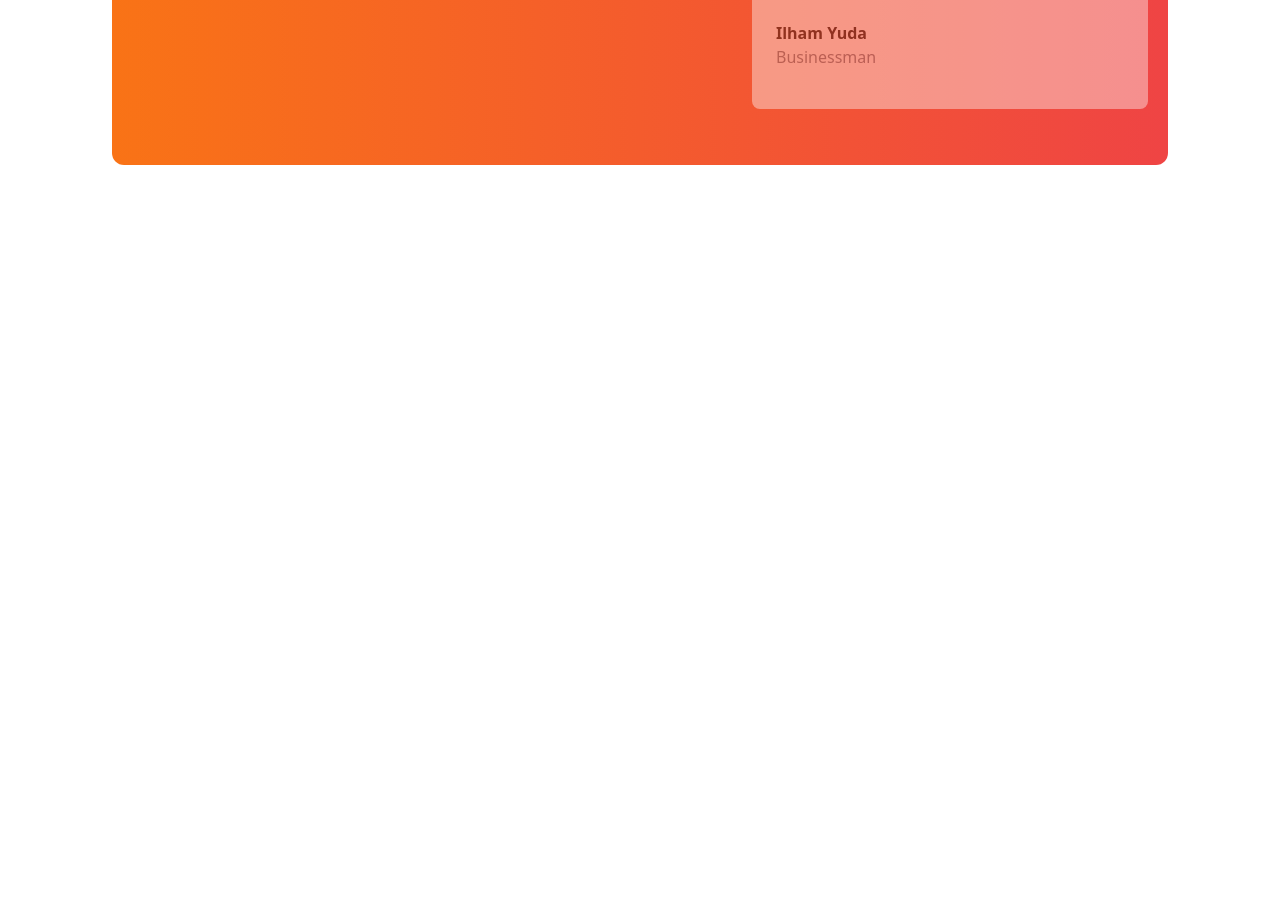
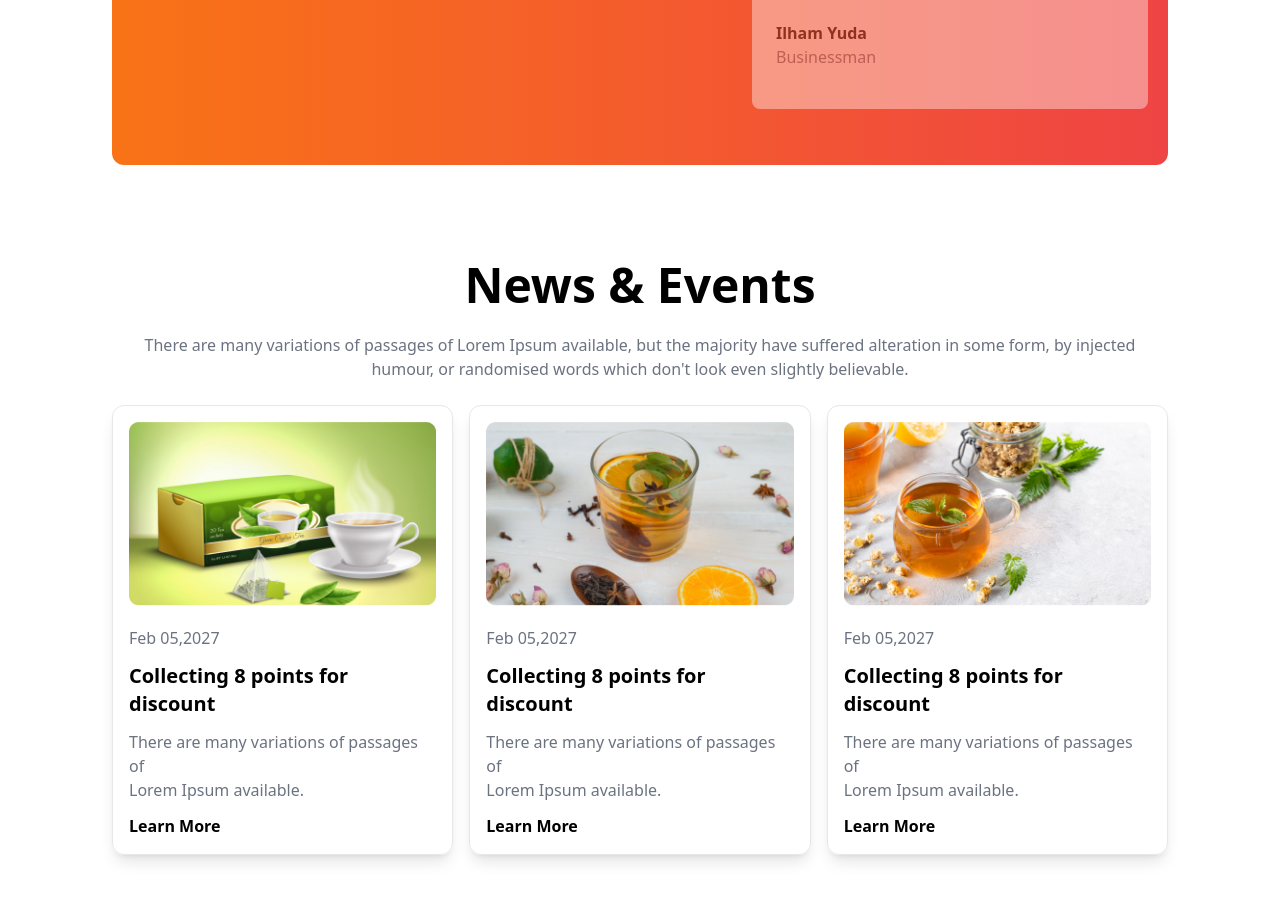
Before and after one commit to abdeyrabby404/tea-house-restaurant, a plain HTML site: page index.html in a window 1280 px wide. Shown: the part 2159-3060 px from the top of the page. Before the commit the page ends 2420 px from the top, so only its background shows below. Drawn offline with nearby package versions, Linux system fonts and the light colour scheme.

Commit message:
news and events section added

```diff
--- a/index.html
+++ b/index.html
@@ -188,10 +188,57 @@
                             <p class="text-gray-500">Businessman</p>
                          </div>
                      </div>
-
-
-
                 </div>
+             </div>
+         </section>
+         <!-- News&Event Section  -->
+         <section class="mb-24">
+            <!-- News Heading and Text  -->
+            <div class="text-center">
+                <h1 class="font-bold text-5xl">News & Events</h1><br>
+                <p class="text-gray-500">There are many variations of passages of Lorem Ipsum available, but the majority have suffered alteration in some form, by injected humour, or randomised words which don't look even slightly believable. </p><br>
+            </div>
+            <!-- Card Container  -->
+             <div class="grid grid-cols-1 gap-4 lg:grid-cols-3">
+                <!-- Single Card  -->
+                 <div class="border border-3 rounded-xl shadow-lg">
+                    <!-- content  -->
+                     <div class="p-4">
+                        <div>
+                            <img class="w-full" src="images/news-1.png" alt="">
+                         </div>
+                         <p class="mt-5 mb-3 text-gray-500">Feb 05,2027</p>
+                         <h3 class="text-xl font-bold mb-3">Collecting 8 points for <br> discount</h3>
+                         <p class=" mb-3 text-gray-500">There are many variations of passages of <br> Lorem Ipsum available.</p>
+                         <h5 class="font-bold">Learn More</h5>
+                     </div>
+                 </div>
+                  <!-- Single Card  -->
+                  <div class="border border-3 rounded-xl shadow-lg">
+                    <!-- content  -->
+                     <div class="p-4">
+                        <div>
+                            <img class="w-full" src="images/news-2.png" alt="">
+                         </div>
+                         <p class="mt-5 mb-3 text-gray-500">Feb 05,2027</p>
+                         <h3 class="text-xl font-bold mb-3">Collecting 8 points for <br> discount</h3>
+                         <p class=" mb-3 text-gray-500">There are many variations of passages of <br> Lorem Ipsum available.</p>
+                         <h5 class="font-bold">Learn More</h5>
+                     </div>
+                 </div>
+                 <!-- Single Card  -->
+                 <div class="border border-3 rounded-xl shadow-lg">
+                    <!-- content  -->
+                     <div class="p-4">
+                        <div>
+                            <img class="w-full" src="images/news-3.png" alt="">
+                         </div>
+                         <p class="mt-5 mb-3 text-gray-500">Feb 05,2027</p>
+                         <h3 class="text-xl font-bold mb-3">Collecting 8 points for <br> discount</h3>
+                         <p class=" mb-3 text-gray-500">There are many variations of passages of <br> Lorem Ipsum available.</p>
+                         <h5 class="font-bold">Learn More</h5>
+                     </div>
+                 </div>
              </div>
          </section>
     </main>
```
